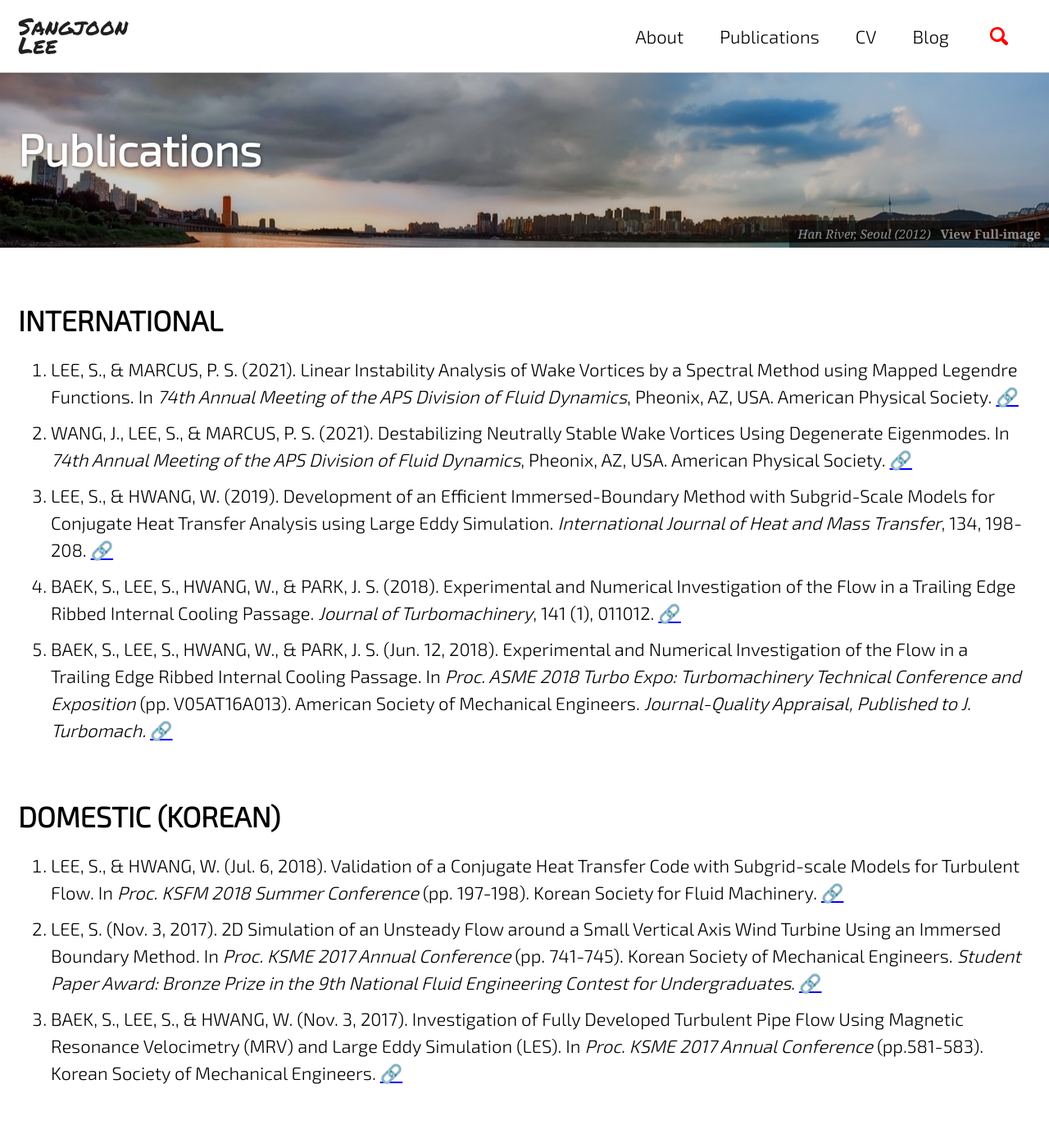
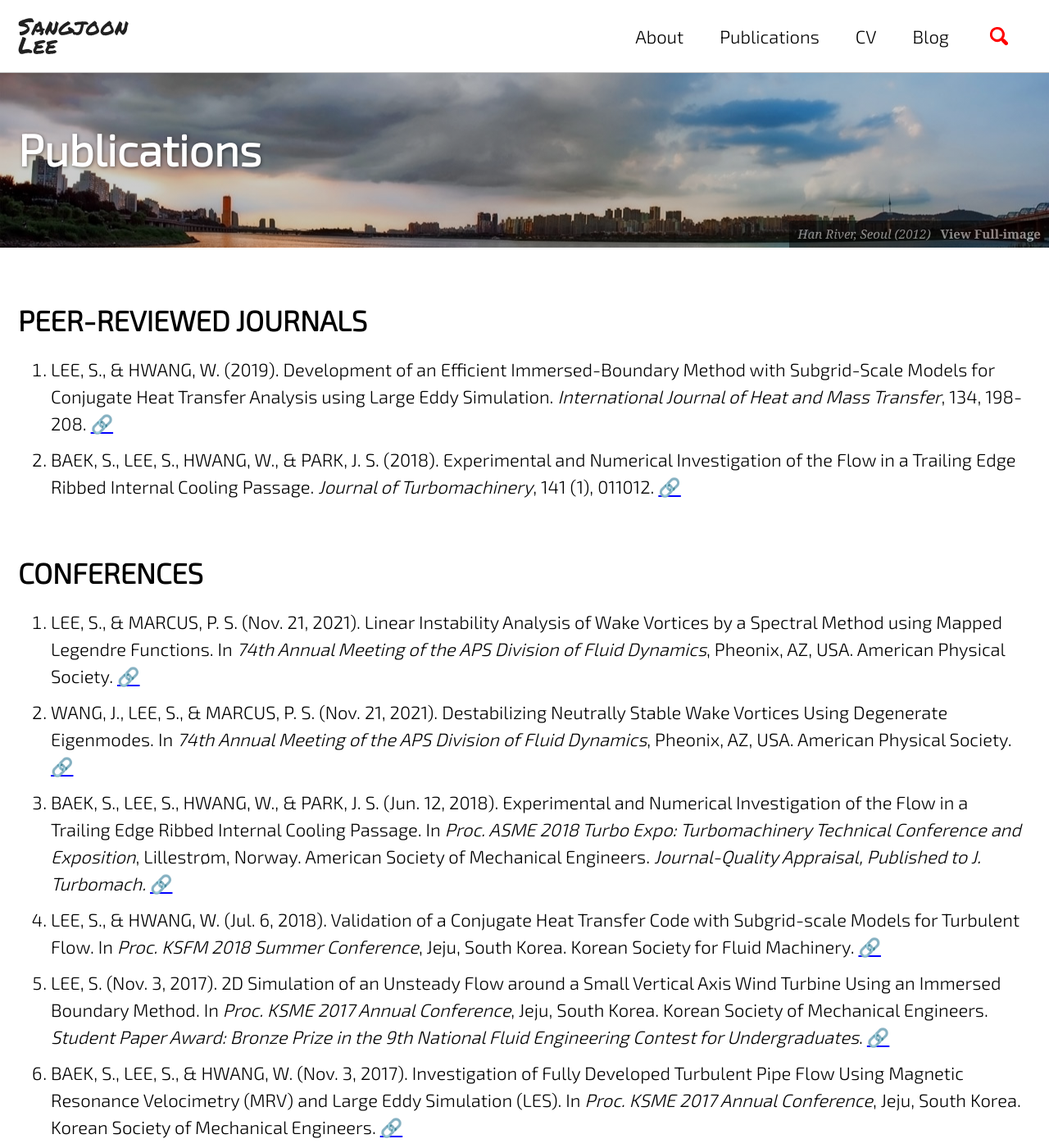
Before and after one commit to jun9303/jun9303.github.io, a Jekyll site: the page built from _pages/publications.md, in a window 1280 px wide and 1400 px high. Shown: the whole window at 82% size. Built offline with Jekyll 4.4.1, drawn with Linux system fonts in a browser that asks for light colours; cached includes are drawn as plain includes; nearby versions of some CDN libraries; emoji names are drawn with the system emoji font; some of the changed text lies outside the part shown.

Commit message:
APS Update 112621

```diff
--- a/_pages/publications.md
+++ b/_pages/publications.md
@@ -8,19 +8,25 @@ header:
   caption: "*Han River, Seoul (2012)* &nbsp; **[View Full-image](/assets/photographs/hangang_at_dongjak_seoul_2012.jpg)**"
 ---
 
-# INTERNATIONAL
+# PEER-REVIEWED JOURNALS
 
-1. LEE, S., & MARCUS, P. S. (2021). Linear Instability Analysis of Wake Vortices by a Spectral Method using Mapped Legendre Functions. In *74th Annual Meeting of the APS Division of Fluid Dynamics*, Pheonix, AZ, USA. American Physical Society. [:link:](https://meetings.aps.org/Meeting/DFD21/Session/E24.1)
-2. WANG, J., LEE, S., & MARCUS, P. S. (2021). Destabilizing Neutrally Stable Wake Vortices Using Degenerate Eigenmodes. In *74th Annual Meeting of the APS Division of Fluid Dynamics*, Pheonix, AZ, USA. American Physical Society. [:link:](https://meetings.aps.org/Meeting/DFD21/Session/E24.3)
-3. LEE, S., & HWANG, W. (2019). Development of an Efficient Immersed-Boundary Method with Subgrid-Scale Models for Conjugate Heat Transfer Analysis using Large Eddy Simulation. *International Journal of Heat and Mass Transfer*, 134, 198-208. [:link:](https://doi.org/10.1016/j.ijheatmasstransfer.2019.01.019)
-4. BAEK, S., LEE, S., HWANG, W., & PARK, J. S. (2018). Experimental and Numerical Investigation of the Flow in a Trailing Edge Ribbed Internal Cooling Passage. *Journal of Turbomachinery*, 141 (1), 011012. [:link:](https://doi.org/10.1115/1.4041868)
-5. BAEK, S., LEE, S., HWANG, W., & PARK, J. S. (Jun. 12, 2018). Experimental and Numerical Investigation of the Flow in a Trailing Edge Ribbed Internal Cooling Passage. In *Proc. ASME 2018 Turbo Expo: Turbomachinery Technical Conference and Exposition* (pp. V05AT16A013). American Society of Mechanical Engineers. *Journal-Quality Appraisal, Published to J. Turbomach.* [:link:](https://doi.org/10.1115/GT2018-76741)
+1. LEE, S., & HWANG, W. (2019). Development of an Efficient Immersed-Boundary Method with Subgrid-Scale Models for Conjugate Heat Transfer Analysis using Large Eddy Simulation. *International Journal of Heat and Mass Transfer*, 134, 198-208. [:link:](https://doi.org/10.1016/j.ijheatmasstransfer.2019.01.019)
+2. BAEK, S., LEE, S., HWANG, W., & PARK, J. S. (2018). Experimental and Numerical Investigation of the Flow in a Trailing Edge Ribbed Internal Cooling Passage. *Journal of Turbomachinery*, 141 (1), 011012. [:link:](https://doi.org/10.1115/1.4041868)
 
-# DOMESTIC (KOREAN)
 
-1. LEE, S., & HWANG, W. (Jul. 6, 2018). Validation of a Conjugate Heat Transfer Code with Subgrid-scale Models for Turbulent Flow. In *Proc. KSFM 2018 Summer Conference* (pp. 197-198). Korean Society for Fluid Machinery. [:link:](http://www.dbpia.co.kr/journal/articleDetail?nodeId=NODE07536688&language=ko_KR)
-2. LEE, S. (Nov. 3, 2017). 2D Simulation of an Unsteady Flow around a Small Vertical Axis Wind Turbine Using an Immersed Boundary Method. In *Proc. KSME 2017 Annual Conference* (pp. 741-745). Korean Society of Mechanical Engineers. *Student Paper Award: Bronze Prize in the 9th National Fluid Engineering Contest for Undergraduates*. [:link:](http://www.dbpia.co.kr/journal/articleDetail?nodeId=NODE07287580&language=ko_KR#)
-3. BAEK, S., LEE, S., & HWANG, W. (Nov. 3, 2017). Investigation of Fully Developed Turbulent Pipe Flow Using Magnetic Resonance Velocimetry (MRV) and Large Eddy Simulation (LES). In *Proc. KSME 2017 Annual Conference* (pp.581-583). Korean Society of Mechanical Engineers. [:link:](http://www.dbpia.co.kr/journal/articleDetail?nodeId=NODE07287540&language=ko_KR#)
+# CONFERENCES
+
+1. LEE, S., & MARCUS, P. S. (Nov. 21, 2021). Linear Instability Analysis of Wake Vortices by a Spectral Method using Mapped Legendre Functions. In *74th Annual Meeting of the APS Division of Fluid Dynamics*, Pheonix, AZ, USA. American Physical Society. [:link:](https://meetings.aps.org/Meeting/DFD21/Session/E24.1)
+2. WANG, J., LEE, S., & MARCUS, P. S. (Nov. 21, 2021). Destabilizing Neutrally Stable Wake Vortices Using Degenerate Eigenmodes. In *74th Annual Meeting of the APS Division of Fluid Dynamics*, Pheonix, AZ, USA. American Physical Society. [:link:](https://meetings.aps.org/Meeting/DFD21/Session/E24.3)
+3. BAEK, S., LEE, S., HWANG, W., & PARK, J. S. (Jun. 12, 2018). Experimental and Numerical Investigation of the Flow in a Trailing Edge Ribbed Internal Cooling Passage. In *Proc. ASME 2018 Turbo Expo: Turbomachinery Technical Conference and Exposition*, Lillestrøm, Norway. American Society of Mechanical Engineers. *Journal-Quality Appraisal, Published to J. Turbomach.* [:link:](https://doi.org/10.1115/GT2018-76741)
+4. LEE, S., & HWANG, W. (Jul. 6, 2018). Validation of a Conjugate Heat Transfer Code with Subgrid-scale Models for Turbulent Flow. In *Proc. KSFM 2018 Summer Conference*, Jeju, South Korea. Korean Society for Fluid Machinery. [:link:](http://www.dbpia.co.kr/journal/articleDetail?nodeId=NODE07536688&language=ko_KR)
+5. LEE, S. (Nov. 3, 2017). 2D Simulation of an Unsteady Flow around a Small Vertical Axis Wind Turbine Using an Immersed Boundary Method. In *Proc. KSME 2017 Annual Conference*, Jeju, South Korea. Korean Society of Mechanical Engineers. *Student Paper Award: Bronze Prize in the 9th National Fluid Engineering Contest for Undergraduates*. [:link:](http://www.dbpia.co.kr/journal/articleDetail?nodeId=NODE07287580&language=ko_KR#)
+6. BAEK, S., LEE, S., & HWANG, W. (Nov. 3, 2017). Investigation of Fully Developed Turbulent Pipe Flow Using Magnetic Resonance Velocimetry (MRV) and Large Eddy Simulation (LES). In *Proc. KSME 2017 Annual Conference*, Jeju, South Korea. Korean Society of Mechanical Engineers. [:link:](http://www.dbpia.co.kr/journal/articleDetail?nodeId=NODE07287540&language=ko_KR#)
+
+# SEMINAR TALKS
+
+1. LEE, S. (Aug. 8, 2018) An Introduction to In-House LES - Applications to Turbine Internal Cooling and Recent Improvements for Conjugate Heat Transfer Anal-
+ysis. In *KARI Computational Fluid Dynamics Seminar*, Daejeon, South Korea. Korea Aerospace Research Institute.
 
 <style type="text/css">
 h1 {
```
